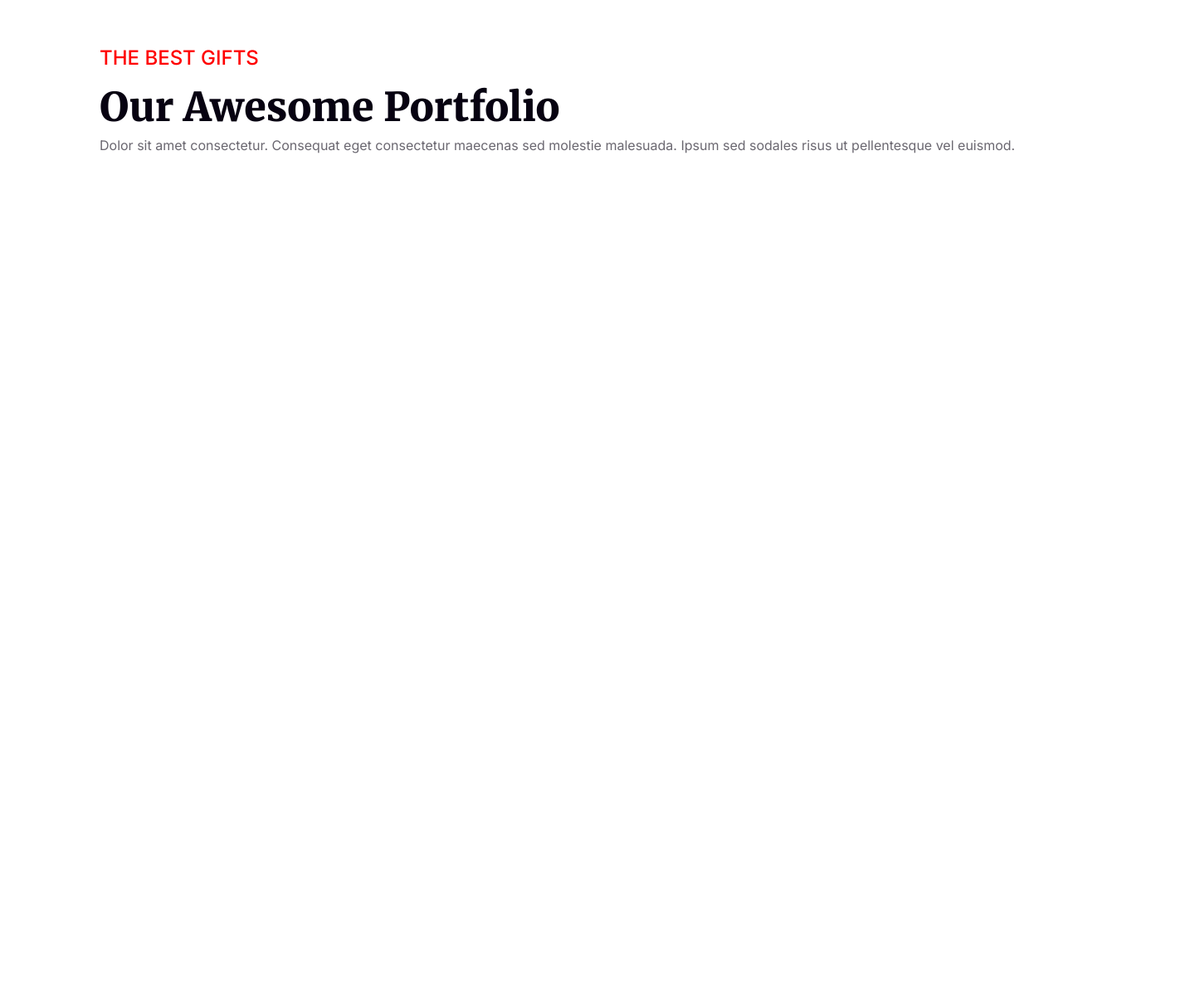
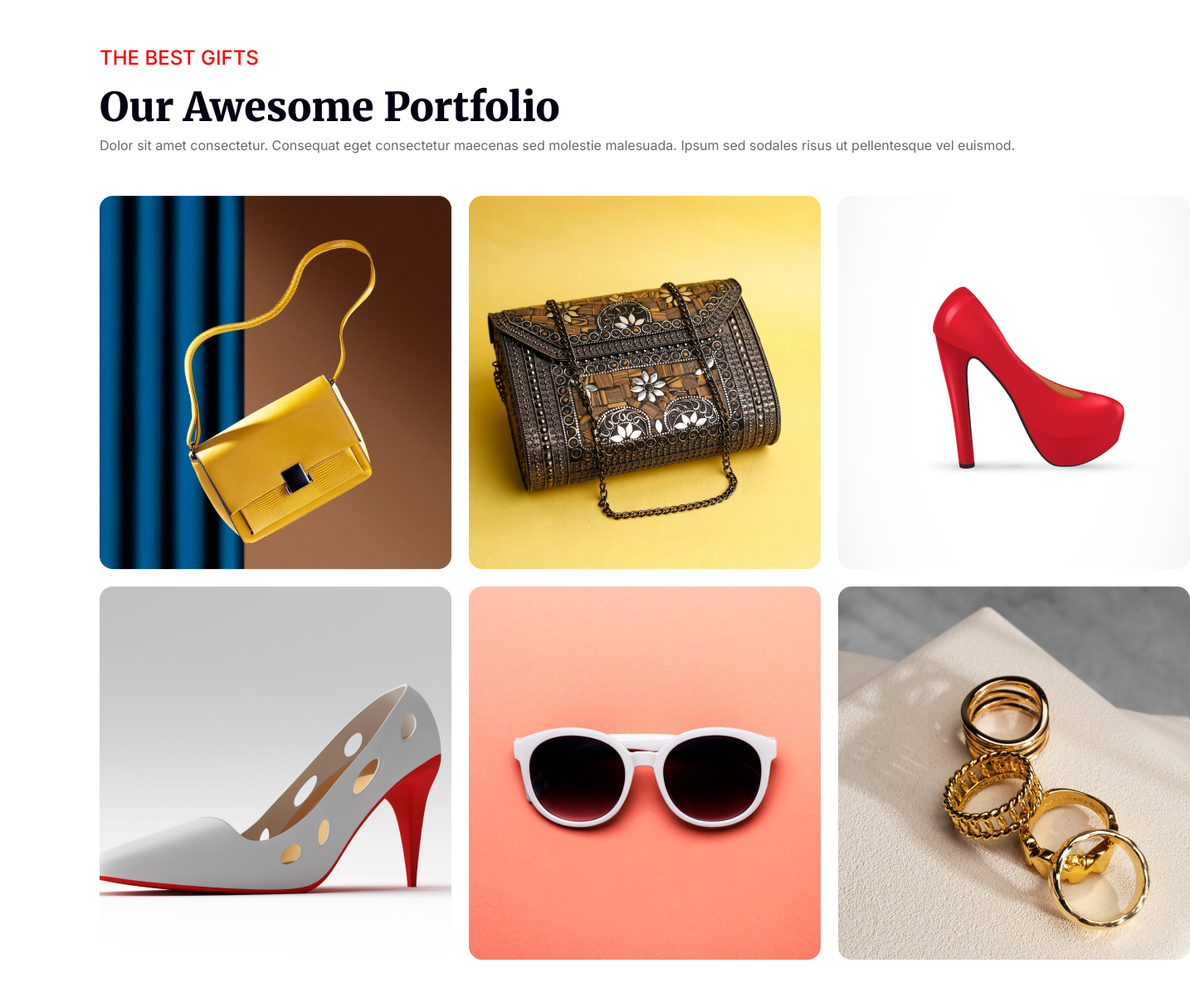
Before and after one commit to Faisal778/new-year-2024-website, a plain HTML site: page index.html in a window 1280 px wide. Shown: the part 4564-5760 px from the top of the page at 83% size, 1434 px wide, since content can reach past the window. Before the commit the page ends 4920 px from the top, so only its background shows below. Drawn offline with Linux system fonts and the light colour scheme; the site is published under a folder, as on GitHub Pages, so addresses that start at the root find nothing.

Commit message:
gift images fixed

```diff
--- a/index.html
+++ b/index.html
@@ -103,10 +103,10 @@
     </section> -->
 
                  <div class="container">
-                        <img class="bonus-image2" src="/resources/Rectangle-1.png" alt="">
-                        <img class="bonus-image4" src="/resources/Group-44.png" alt="">
-                        <img class="bonus-image1" src="/resources/Rectangle-2.png" alt="">
-                        <img class="bonus-image3" src="/resources/Group-75.png" alt="">
+                        <img class="bonus-image2" src="resources/Rectangle-1.png" alt="">
+                        <img class="bonus-image4" src="resources/Group-44.png" alt="">
+                        <img class="bonus-image1" src="resources/Rectangle-2.png" alt="">
+                        <img class="bonus-image3" src="resources/Group-75.png" alt="">
                      </div>
               </div>
             </div>
@@ -124,14 +124,14 @@
                         malesuada. Ipsum sed sodales risus ut pellentesque vel euismod. </p>
                 </div>
                 <div class="picture-part">
-                    <img class = "gift-pictures" src="/resources/Rectangle-3.png" alt=""><img src="" alt=""><img src="" alt="">
-                    <img class = "gift-pictures" src="/resources/Rectangle-4.png" alt=""><img src="" alt=""><img src="" alt="">
-                    <img class = "gift-pictures" src="/resources/Rectangle-5.png" alt=""><img src="" alt=""><img src="" alt="">
+                    <img class = "gift-pictures" src="resources/Rectangle-3.png" alt=""><img src="" alt=""><img src="" alt="">
+                    <img class = "gift-pictures" src="resources/Rectangle-4.png" alt=""><img src="" alt=""><img src="" alt="">
+                    <img class = "gift-pictures" src="resources/Rectangle-5.png" alt=""><img src="" alt=""><img src="" alt="">
                 </div>
                 <div class="picture-part">
-                    <img class = "gift-pictures" src="/resources/Rectangle-6.png" alt=""><img src="" alt=""><img src="" alt="">
-                    <img class = "gift-pictures" src="/resources/Rectangle-7.png" alt=""><img src="" alt=""><img src="" alt="">
-                    <img class = "gift-pictures" src="/resources/Rectangle-8.png" alt=""><img src="" alt=""><img src="" alt="">
+                    <img class = "gift-pictures" src="resources/Rectangle-6.png" alt=""><img src="" alt=""><img src="" alt="">
+                    <img class = "gift-pictures" src="resources/Rectangle-7.png" alt=""><img src="" alt=""><img src="" alt="">
+                    <img class = "gift-pictures" src="resources/Rectangle-8.png" alt=""><img src="" alt=""><img src="" alt="">
                 </div>
 
             </div>
```
